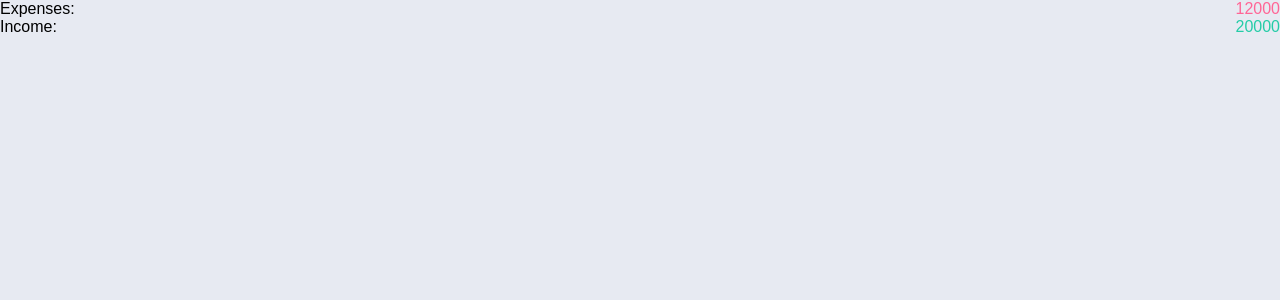
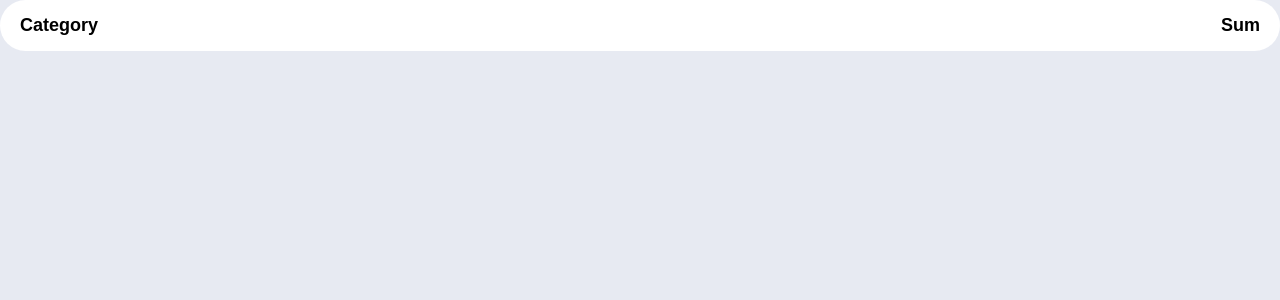
Before and after one commit to mattmalicki/wallet, a React (Create React App) app in the folder client/: page / in a window 1280 px wide. Shown: the top 300 px of the page. Built offline with nearby package versions, Linux system fonts and the light colour scheme.

Commit message:
Added StatisticHeader component.

```diff
--- a/client/src/App.tsx
+++ b/client/src/App.tsx
@@ -1,12 +1,12 @@
 import React from "react";
 
 import "./App.css";
-import { StatisticsSummary } from "./components/Atoms/StatisticsSummary/StatisticsSummary";
+import { StatisticsListHeader } from "./components/Atoms/StatisticsListHeader/StatisticsListHeader";
 
 const App: React.FC = () => {
   return (
     <div className="App">
-      <StatisticsSummary incomeAmount={20000} expensesAmount={"12000"} />
+      <StatisticsListHeader />
     </div>
   );
 };
--- /dev/null
+++ b/client/src/components/Atoms/StatisticsListHeader/StatisticsListHeader.module.css
@@ -0,0 +1,11 @@
+.statisticsListHeader {
+  display: flex;
+  justify-content: space-between;
+  padding: 15px 20px;
+
+  font-weight: 700;
+  font-size: 18px;
+
+  border-radius: 30px;
+  background-color: white;
+}
--- /dev/null
+++ b/client/src/components/Atoms/StatisticsListHeader/StatisticsListHeader.tsx
@@ -0,0 +1,13 @@
+import { FC } from "react";
+import styles from "./StatisticsListHeader.module.css";
+
+const StatisticsListHeader: FC = () => {
+  return (
+    <div className={styles.statisticsListHeader}>
+      <span>Category</span>
+      <span>Sum</span>
+    </div>
+  );
+};
+
+export { StatisticsListHeader };
```
